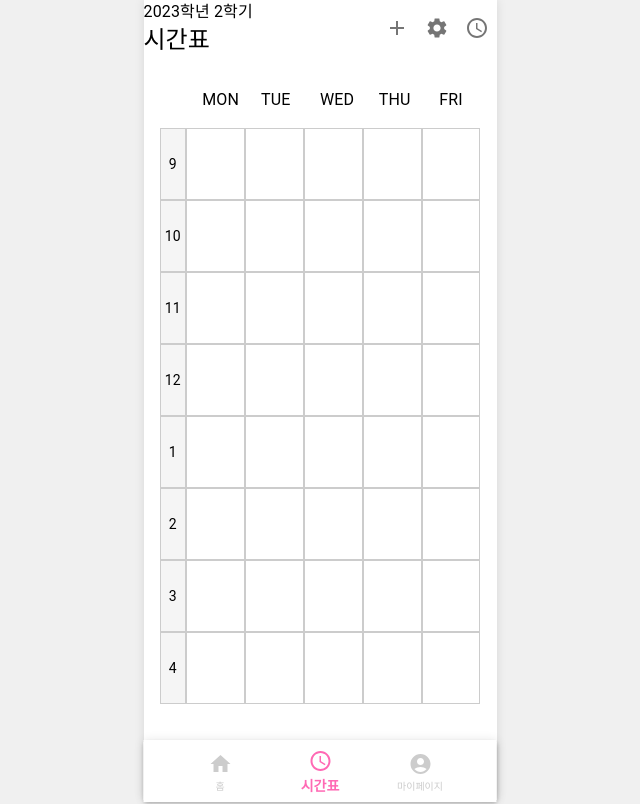
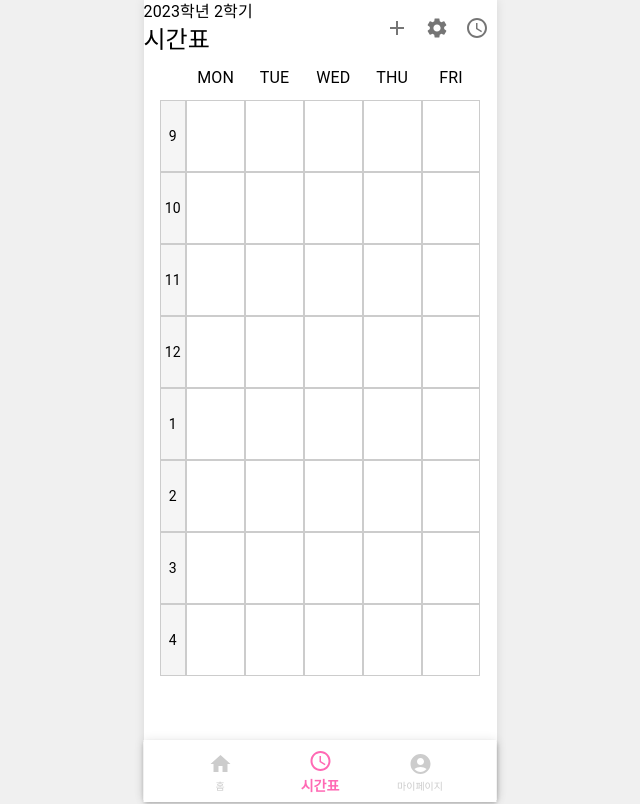
Before and after one commit to ais-internship-cnu/I-school-FE, a Next.js app: page /timetable-page in a window 1280 px wide. Shown: the whole page, without its empty margins (320-960 px from the left). Built offline with nearby package versions, Linux system fonts and the light colour scheme; no server answers; what axios-mock-adapter would draw is missing.

Commit message:
style: 타임테이블 헤더 패딩 값 픽셀 수정

```diff
--- a/src/styles/timetable.css
+++ b/src/styles/timetable.css
@@ -10,11 +10,13 @@
 
 .timetable-header {
   background-color: white;
-  padding: 1rem;
+  padding: 10px;
 }
 
 .timetable-container {
-  padding: 1rem;
+  padding-left: 1rem;
+  padding-right: 1rem;
+  padding-bottom: 1rem;
 }
 
 
```
